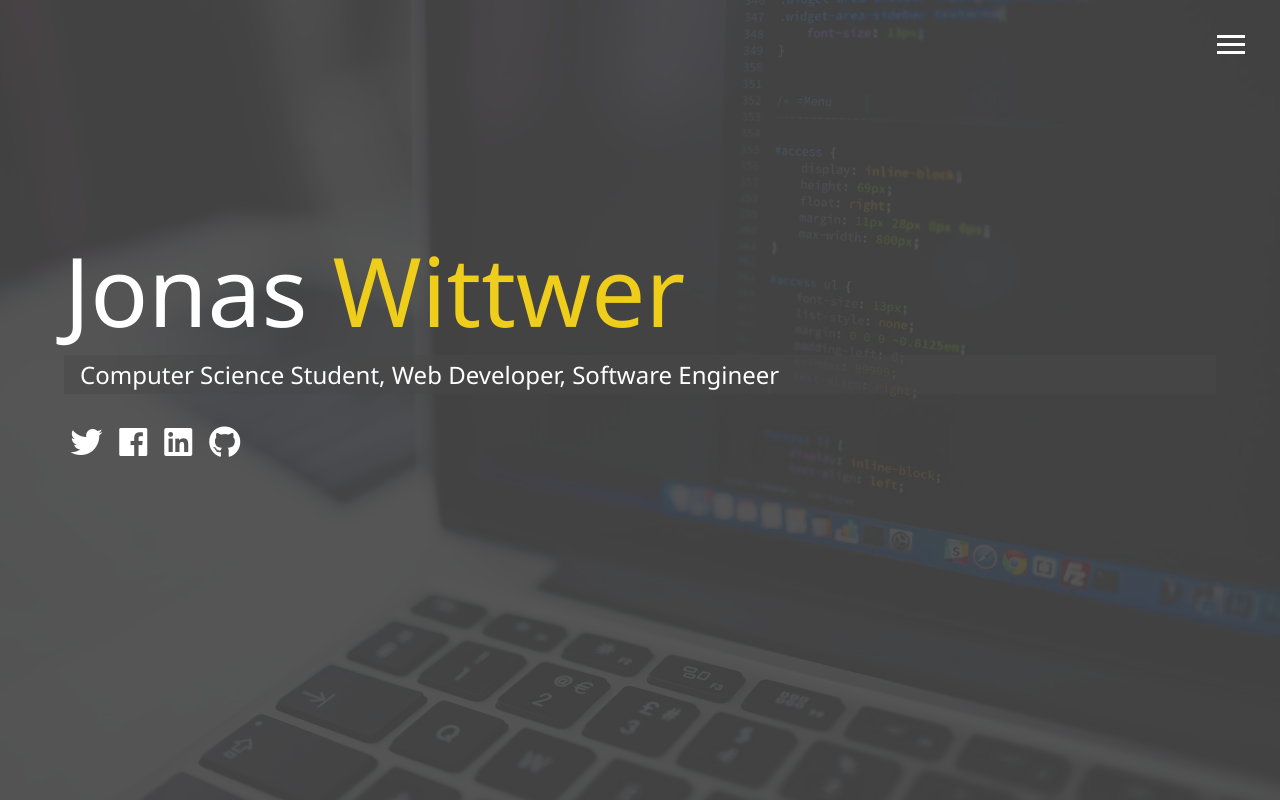
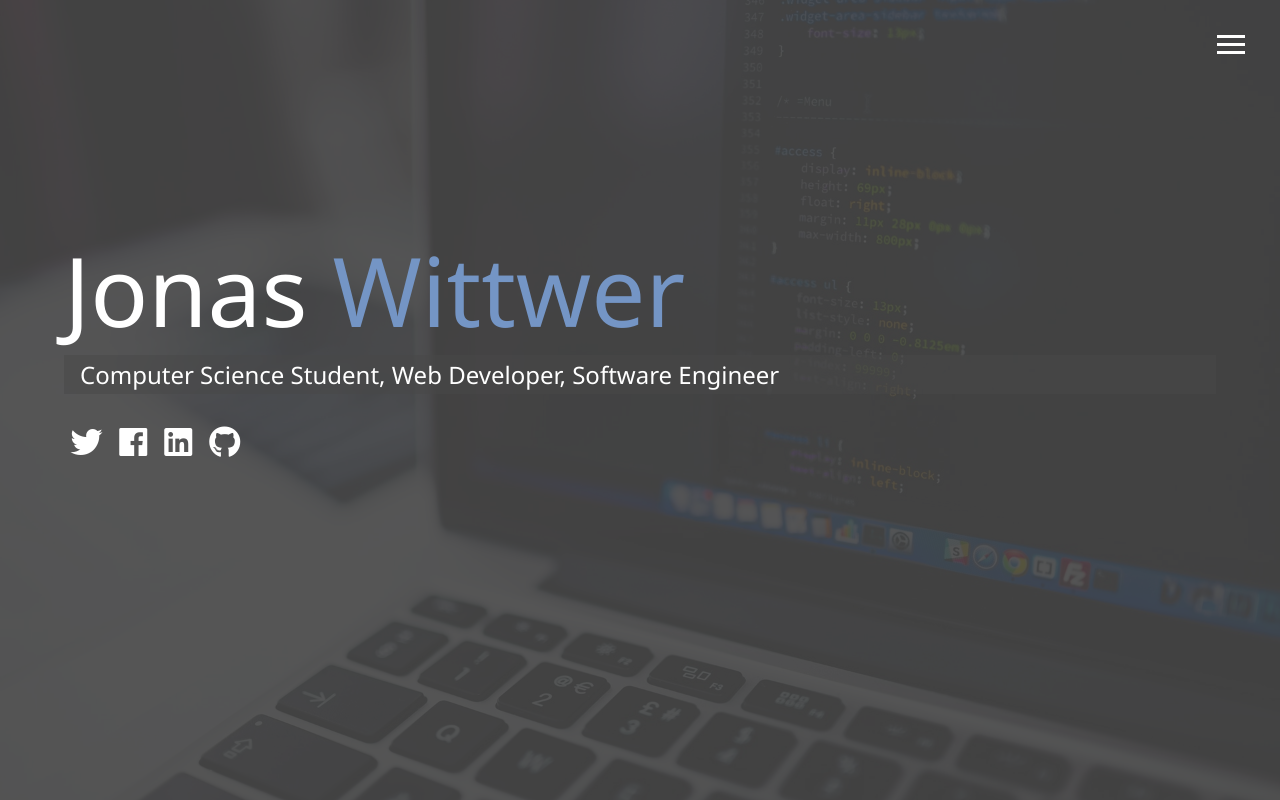
Before and after one commit to j94wittwer/portfolio, a website: page dist/index.html in a window 1280 px wide. Drawn offline with Linux system fonts and the light colour scheme.

Commit message:
Added correct picture added border-color minor color changes

```diff
--- a/scss/_config.scss
+++ b/scss/_config.scss
@@ -1,5 +1,6 @@
 $primary-color: #444;
-$secondary-color: #eece1a;
+$secondary-color: #7495C5;
+$border-color: #B3B7DB;
 $show-home-image: true;
 $home-image: url(../img/background.jpg);
 $background-opacity: 0.9;
--- a/scss/_menu.scss
+++ b/scss/_menu.scss
@@ -90,7 +90,7 @@
       height: 250px;
       background: url("../img/portrait.jpg");
       border-radius: 50%;
-      border: solid 3px $secondary-color;
+      border: solid 3px $border-color;
     }
   }
 
--- a/scss/_mobile.scss
+++ b/scss/_mobile.scss
@@ -75,7 +75,6 @@
   h3 {
 
     &.lg-heading {
-      position: sticky;
       font-size: 4rem;
     }
 
```
Also changed, not shown: dist/css/main.css, dist/img/portrait.jpg, dist/index.html.
